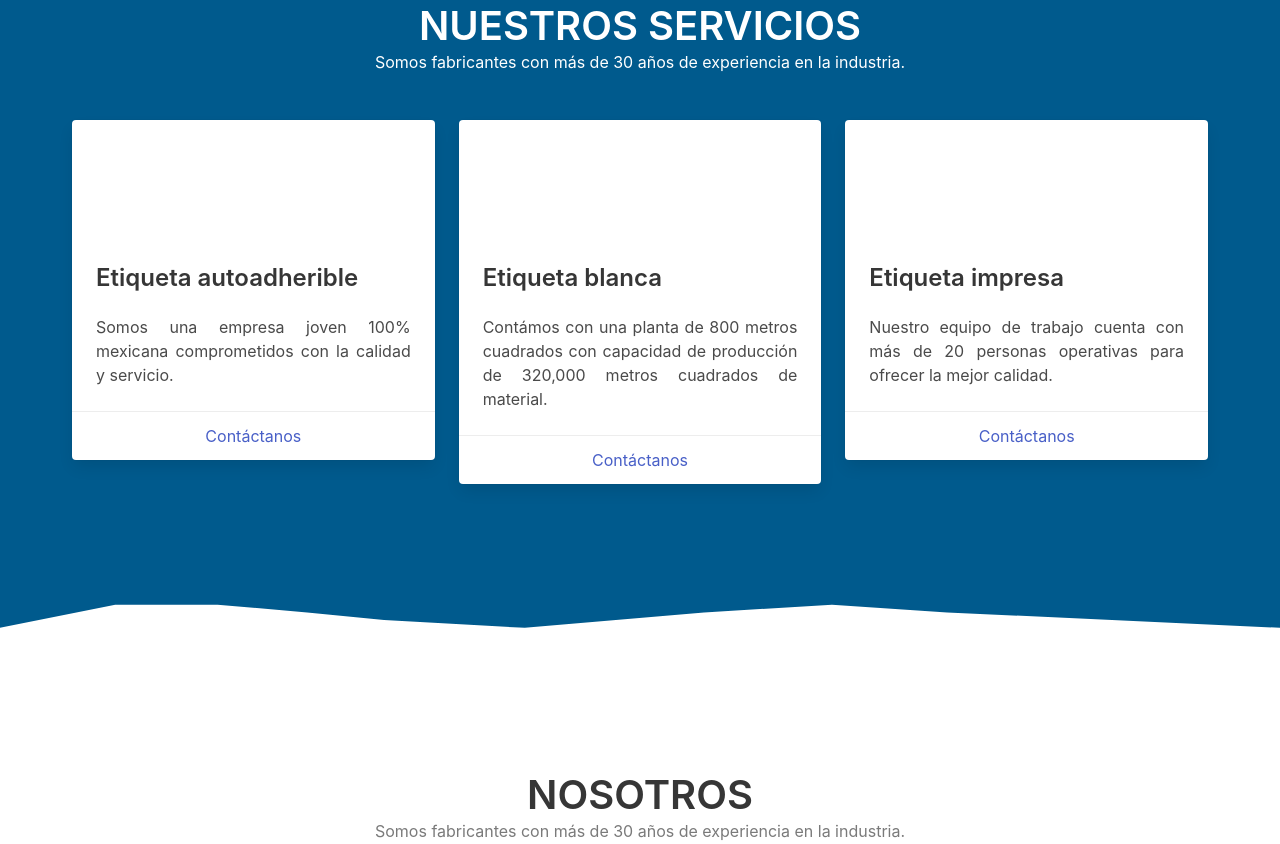
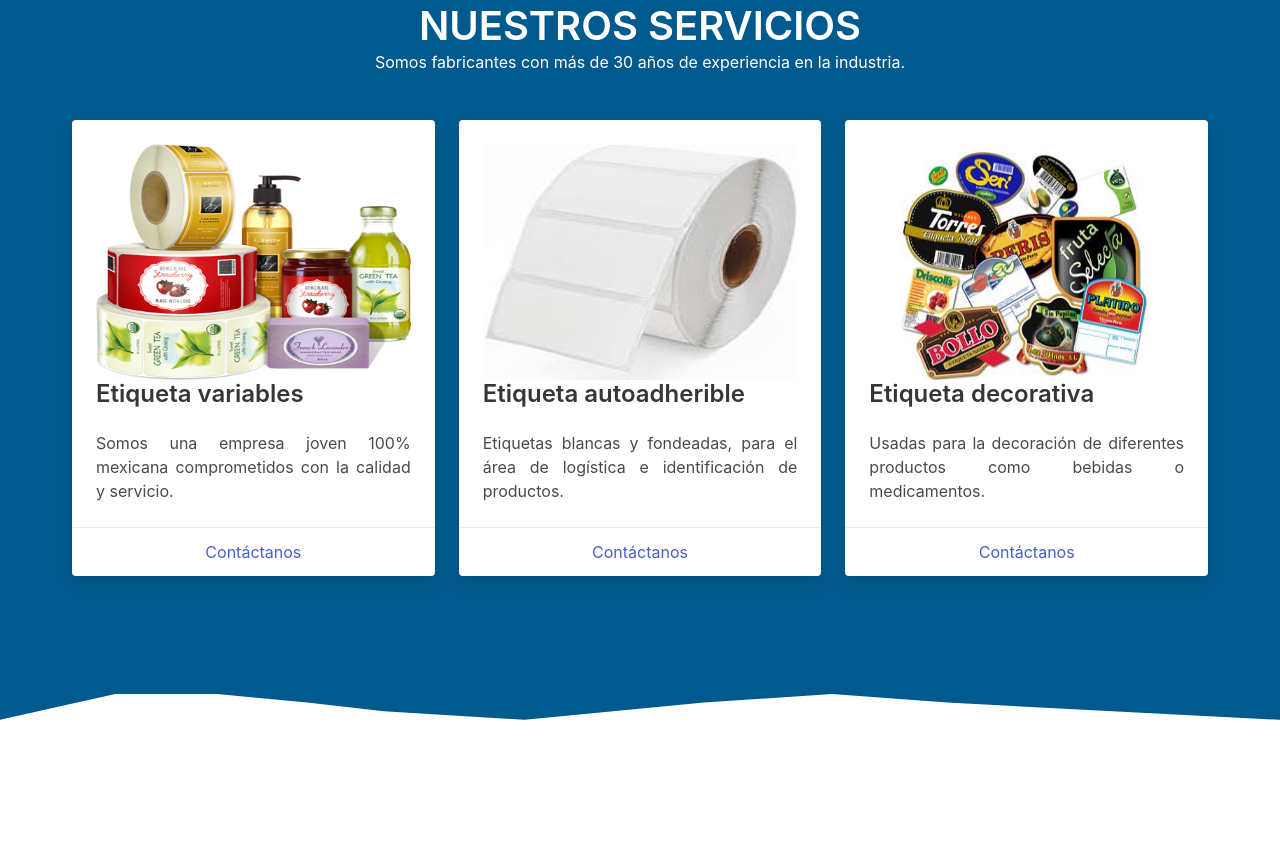
Before and after one commit to silvertron-software-development/IMMET-landing, a plain HTML site: page index.html in a window 1280 px wide. Shown: the part 745-1589 px from the top of the page. Drawn offline with nearby package versions, Linux system fonts and the light colour scheme.

Commit message:
add images for cards in services section

```diff
--- a/index.html
+++ b/index.html
@@ -71,13 +71,19 @@
                     <div class="column">
                         <div class="card">
                             <div class="card-content">
-                                <div class="has-text-centered">
+                                <!-- <div class="has-text-centered">
                                     <span class="icon is-size-1 py-6 my-3">
                                         <i></i>
+                                        <img src="imgs/etiquetas-autoadheribles-rollo.png" alt="foto-etiquetas-3">
                                     </span>
+                                </div> -->
+                                <div class="card-image">
+                                    <figure class="image is-4by3">
+                                        <img src="imgs/etiquetas-autoadheribles-rollo.png" alt="foto-etiquetas-1">
+                                    </figure>
                                 </div>
                                 <p class="title is-4">
-                                    Etiqueta autoadherible
+                                    Etiqueta variables
                                 </p>
                                 <div class="content has-text-justified">
                                     Somos una empresa joven 100% mexicana comprometidos con la calidad y servicio.
@@ -91,16 +97,16 @@
                     <div class="column">
                         <div class="card">
                             <div class="card-content">
-                                <div class="has-text-centered">
-                                    <span class="icon is-size-1 py-6 my-3">
-                                        <i></i>
-                                    </span>
+                                <div class="card-image">
+                                    <figure class="image is-4by3">
+                                        <img src="imgs/etiqueta_blanca.jpeg" alt="foto-etiquetas-2">
+                                    </figure>
                                 </div>
                                 <p class="title is-4">
-                                    Etiqueta blanca
+                                    Etiqueta autoadherible
                                 </p>
                                 <div class="content has-text-justified">
-                                    Contámos con una planta de 800 metros cuadrados con capacidad de producción de 320,000 metros cuadrados de material.
+                                    Etiquetas blancas y fondeadas, para el área de logística e identificación de productos.
                                 </div>
                             </div>
                             <div class="card-footer">
@@ -111,16 +117,17 @@
                     <div class="column">
                         <div class="card">
                             <div class="card-content">
-                                <div class="has-text-centered">
-                                    <span class="icon is-size-1 py-6 my-3">
-                                        <i></i>
-                                    </span>
+                                <div class="card-image">
+                                    <figure class="image is-4by3">
+                                        <img src="imgs/etiquetas-autoadheribles.jpg" alt="foto-etiquetas-3">
+                                    </figure>
                                 </div>
                                 <p class="title is-4">
-                                    Etiqueta impresa
+                                    Etiqueta decorativa
                                 </p>
                                 <div class="content has-text-justified">
-                                    Nuestro equipo de trabajo cuenta con más de 20 personas operativas para ofrecer la mejor calidad.
+                                    Usadas para la decoración
+                                    de diferentes productos como bebidas o medicamentos.
                                 </div>
                             </div>
                             <div class="card-footer">
@@ -235,7 +242,7 @@
             <div class="has-text-centered">
                 <h3 class="title is-2">NUESTROS CLIENTES</h3>
                 <h6 class="subtitle is-6 has-text-grey">
-                    Atendemos una cartera de 45 clientes de la industria alimenticia, automotriz y farmaceútica entre otras.
+                    Trabajamos para el sector alimenticio, automotriz y logística entre otros. Atendemos una cartera de más de 100 clientes comprometidos a brindar el mejor servicio del mercado.
                 </h6>
             </div>
 
@@ -296,7 +303,7 @@
             has-text-left">
     Identificación Mexicana en Marcaje y Etiquetado
     - Av. Ferrocarril Industrial #153,
-    Col. Moctezuma 2da Sección,
+    Col. Moctezuma 2da Sección, CP. 15530,
     Alc. Venustiano Carranza
     CDMX.
   </p>
@@ -314,7 +321,7 @@
   <!-- Column 2 lists with links -->
   <p class="bd-footer-link">
       <span class="icon-text">
-        <span>5543752383</span>
+        <span>Tel. 5556191518</span>
       </span>
       <br />
           <span class="icon-text">
```
Also changed, not shown: imgs/etiqueta_blanca.jpeg (added), imgs/etiquetas-autoadheribles-rollo.png (added), imgs/etiquetas-autoadheribles.jpg (added).
